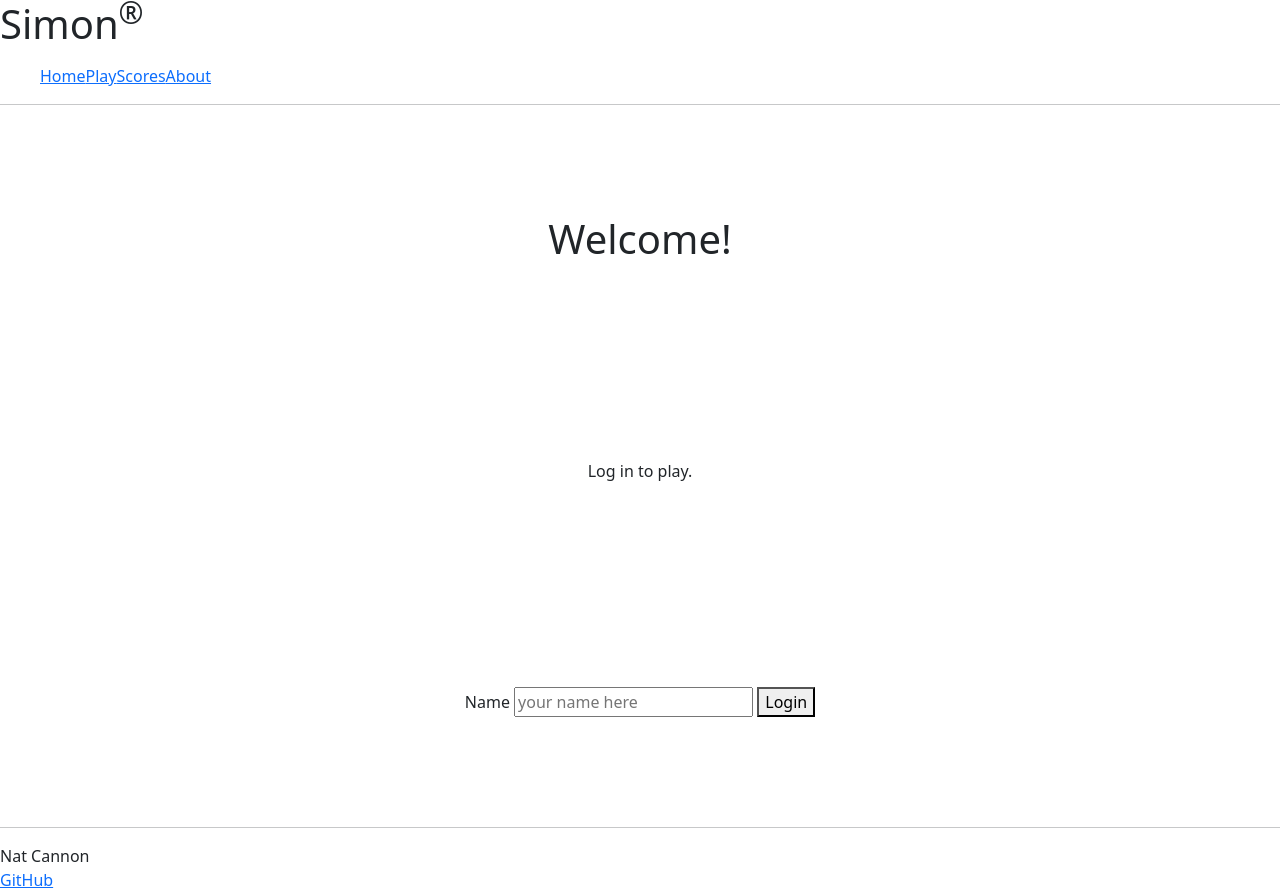
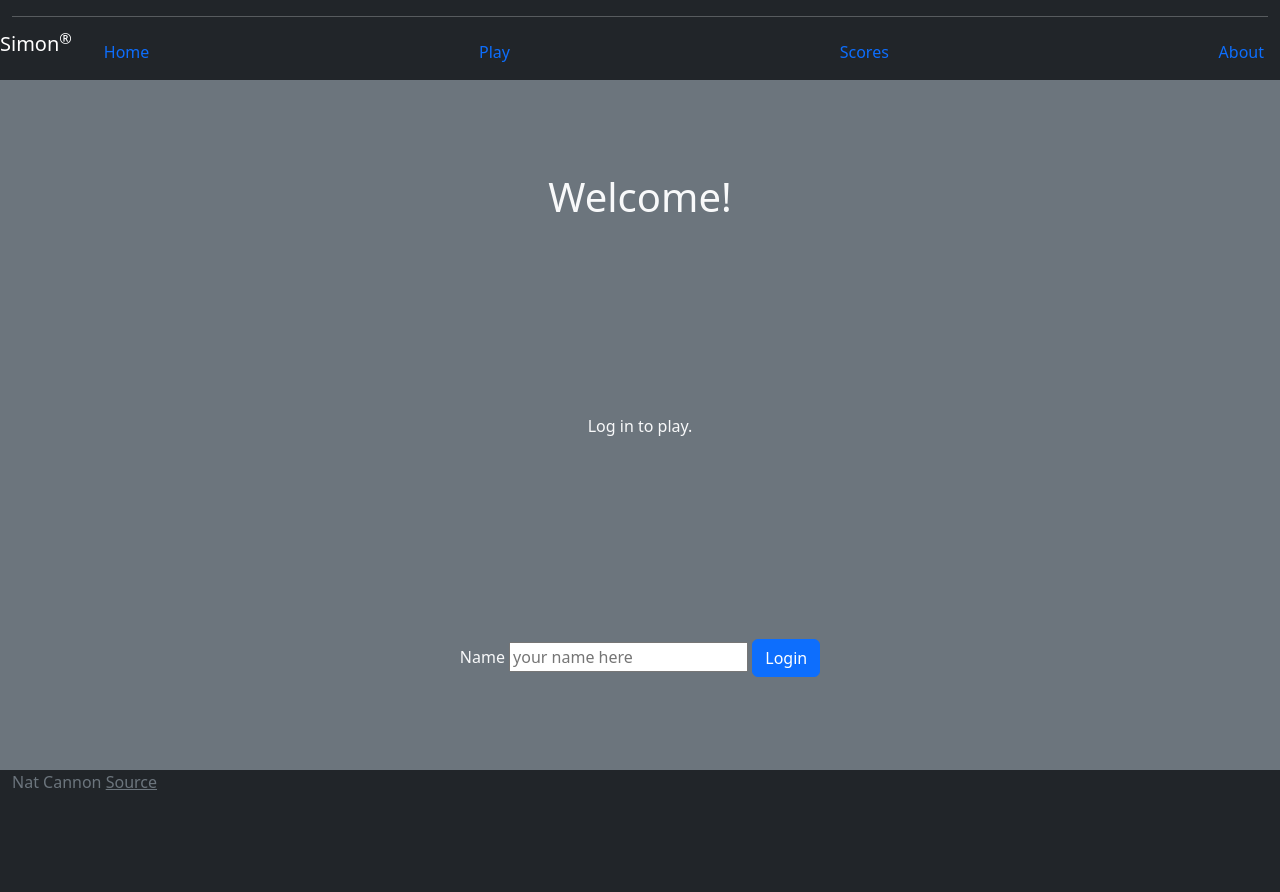
Before and after one commit to natcannon13/simon, a plain HTML site: page index.html in a window 1280 px wide. After the commit the page ends 800 px from the top, so only its background shows below. Drawn offline with nearby package versions, Linux system fonts and the light colour scheme.

Commit message:
Navbar, Index
Used bootstrap to improve the navbar and the Index page.

```diff
--- a/index.html
+++ b/index.html
@@ -15,33 +15,33 @@
       crossorigin="anonymous"
     />
     </head>
-    <body>
-        <header>
-            <h1>Simon<sup>&reg;</sup></h1>
-            <nav>
-                <menu>
-                    <li><a href="index.html">Home</a></li>
-                    <li><a href="play.html">Play</a></li>
-                    <li><a href="scores.html">Scores</a></li>
-                    <li><a href="about.html">About</a></li>
+    <body class = "bg-dark text-light">
+        <header class = container-fluid>
+            <nav class = "navbar fixed-top navbar-dark">
+                <a class = "navbar-brand" href = "#">Simon<sup>&reg;</sup></a>
+                <menu class = "navbar nav">
+                    <li class = "nav-item"><a class="nav-link active" href="index.html">Home</a></li>
+                    <li class = "nav-item"><a class="nav-link" href="play.html">Play</a></li>
+                    <li class = "nav-item"><a class="nav-link" href="scores.html">Scores</a></li>
+                    <li class = "nav-item"><a class="nav-link" href="about.html">About</a></li>
                 </menu>
             </nav>
             <hr/>
         </header>
-        <main>
+        <main class = "container-fluid bg-secondary text-center">
             <h1>Welcome!</h1>
             <p>Log in to play.</p>
             <form method="get" action="play.html">
                 <label for="name">Name</label>
                 <input type="text" id="name" placeholder="your name here"/>
-                <button type="submit">Login</button>
+                <button type="submit" class = "btn btn-primary">Login</button>
             </form>
         </main>
-        <footer>
-            <hr/>
+        <footer class = "bg-dark text-dark text-muted">
+            <div class = "container-fluid">
             <span class="text-reset"> Nat Cannon </span>
-            <br/>
-            <a href="https://github.com/natcannon13/simon">GitHub</a>
+            <a class = "text-reset" href="https://github.com/natcannon13/simon">Source</a>
+        </div>
         </footer>
     </body>
 </html>
```
Also changed, not shown: about.html (+9 -9 lines), play.html (+9 -9 lines), scores.html (+9 -9 lines).
